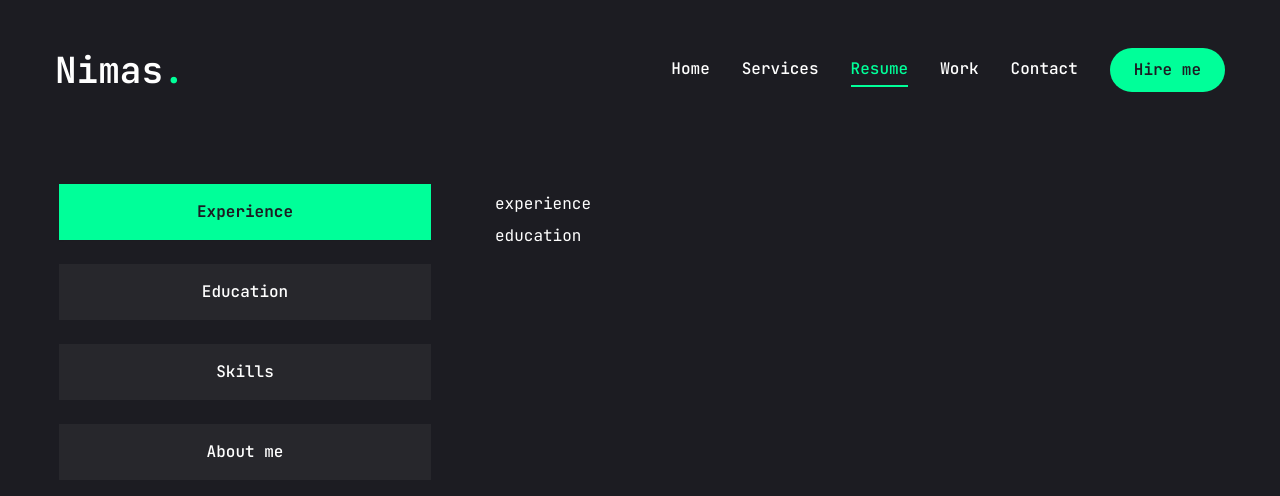
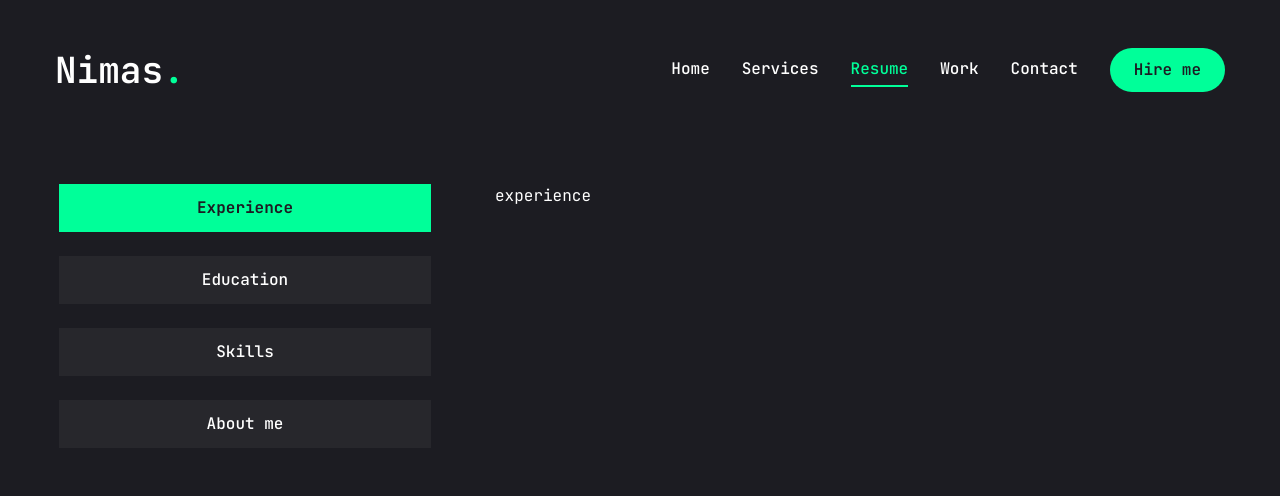
Before and after one commit to Kafoor-Nimas/my-portfolio, a Next.js app: page /resume in a window 1280 px wide. Shown: the top 496 px of the page. Built offline with nearby package versions, Linux system fonts and the light colour scheme.

Commit message:
Refactor Tabs component content and styles for clarity and consistency

```diff
--- a/app/resume/page.jsx
+++ b/app/resume/page.jsx
@@ -220,12 +220,12 @@
           <div className="min-h-[70vh] w-full">
             {/* experience */}
             <TabsContent value="experience">experience</TabsContent>
-            education
+            {/* education */}
             <TabsContent value="education">education</TabsContent>
             {/* skills */}
             <TabsContent value="skills">skills</TabsContent>
             {/* about me */}
-            <TabsContent value="about">about me</TabsContent>
+            <TabsContent value="about">about</TabsContent>
           </div>
         </Tabs>
       </div>
--- a/components/ui/tabs.jsx
+++ b/components/ui/tabs.jsx
@@ -20,7 +20,7 @@
   <TabsPrimitive.Trigger
     ref={ref}
     className={cn(
-      "inline-flex items-center w-full bg-[#27272c] justify-center whitespace-nowrap text-white rounded-lg p-3 text-balance font-medium ring-offset-white transition-all disabled:pointer-events-none disabled:opacity-50 data-[state=active]:bg-accent data-[state=active]:text-primary data-[state=active]:font-bold data-[state=active]:shadow-sm",
+      "inline-flex items-center w-full bg-[#27272c] justify-center whitespace-nowrap text-white rounded-lg p-3 text-base font-medium ring-offset-white transition-all disabled:pointer-events-none disabled:opacity-50 data-[state=active]:bg-accent data-[state=active]:text-primary data-[state=active]:font-bold data-[state=active]:shadow-sm",
       className,
     )}
     {...props}
@@ -32,7 +32,7 @@
   <TabsPrimitive.Content
     ref={ref}
     className={cn(
-      "mt-2 ring-offset-background focus-visible:outline-none focus-visible:ring-2 focus-visible:ring-ring focus-visible:ring-offset-2",
+      "min-h-[480px] ring-offset-background focus-visible:outline-none focus-visible:ring-2 focus-visible:ring-ring focus-visible:ring-offset-2",
       className,
     )}
     {...props}
```
